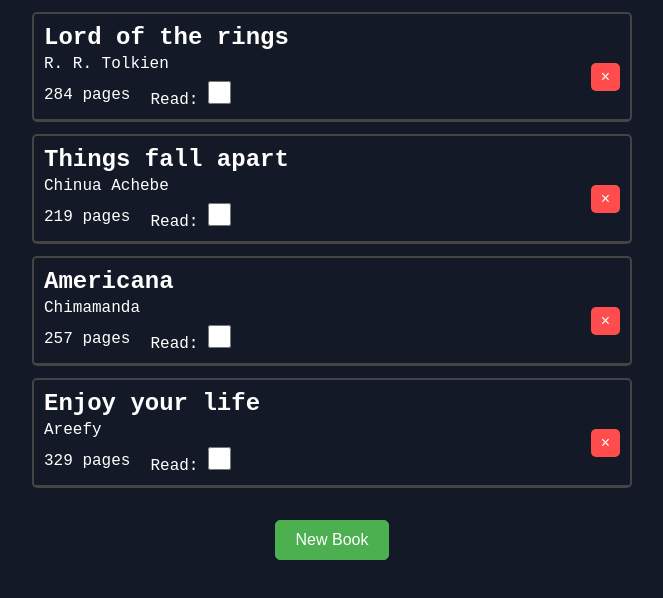
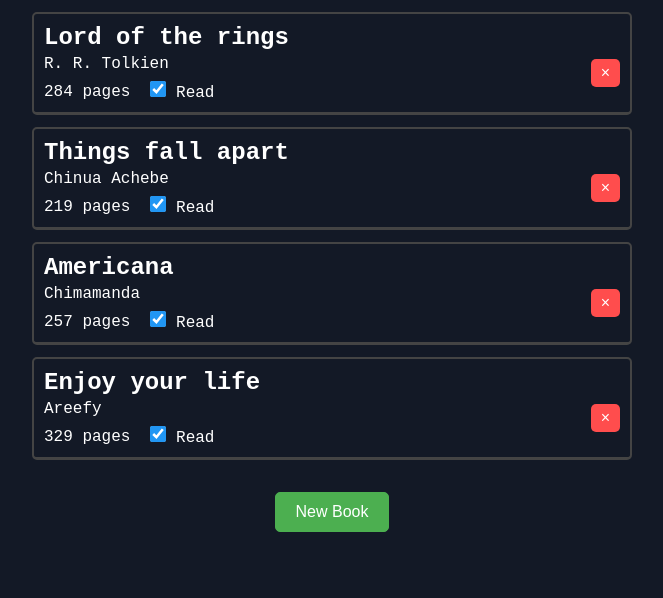
Before and after one commit to AbdullahiAtaurrahman/book_library, a plain HTML site: page app/index.html in a window 1280 px wide. Shown: the whole page, without its empty margins (308-971 px from the left). Drawn offline with Linux system fonts and the light colour scheme.

Commit message:
finish tasks, make read editable, books deletable

```diff
--- a/app/script.js
+++ b/app/script.js
@@ -18,8 +18,6 @@
 }
 
 function addBookToLibrary(title, author, pages, read) {
-  // take params, create a book then store it in the array
-
   const book = new Book(title, author, pages, read);
   myLibrary.push(book);
 }
@@ -43,10 +41,15 @@
           </div>
           <div class="book-info-2">
             <p class="pages">${book.pages} pages</p>
-            <p class="read">
-            <label for="read">Read:</label>
-            <input type="checkbox" name="read" id="read" />
-            </p>
+            <label class="read">
+              <input
+                class="read-checkbox"
+                type="checkbox"
+                data-id="${book.id}"
+                ${book.read === "Read" ? "checked" : ""}
+              />
+              Read
+            </label>
           </div>
          </div>
         <button class="delete-btn" data-id="${book.id}">&times;</button>`;
@@ -56,6 +59,16 @@
 }
 
 showBook();
+
+bookContainer.addEventListener("change", (event) => {
+  const readCheckbox = event.target.closest(".read-checkbox");
+  if (!readCheckbox) return;
+
+  const book = myLibrary.find((item) => item.id === readCheckbox.dataset.id);
+  if (book) {
+    book.read = readCheckbox.checked ? "Read" : "Not Read";
+  }
+});
 
 bookContainer.addEventListener("click", (event) => {
   const deleteButton = event.target.closest(".delete-btn");
--- a/app/style.css
+++ b/app/style.css
@@ -111,14 +111,12 @@
   font-size: 24px;
 }
 
-/* 1. Define the transition for both the open state and the backdrop */
 dialog,
 dialog::backdrop {
   transition: opacity 0.3s ease, transform 0.3s ease,
     display 0.3s ease allow-discrete, overlay 0.3s ease allow-discrete;
 }
 
-/* 2. The style when the modal is actively open */
 dialog[open] {
   opacity: 1;
   transform: scale(1);
@@ -128,7 +126,6 @@
   background-color: rgba(0, 0, 0, 0.5);
 }
 
-/* 3. The entry starting styles (prevents blinking when opening) */
 @starting-style {
   dialog[open] {
     opacity: 0;
@@ -139,7 +136,6 @@
   }
 }
 
-/* 4. The closed state (where it transitions TO when closing) */
 dialog {
   opacity: 0;
   transform: scale(0.9);
@@ -168,8 +164,8 @@
 
 input[type="checkbox"] {
   display: inline-block;
-  width: 23px;
-  height: 23px;
-  accent-color: #2196f3; /* Keeps the internal checkmark high quality */
+  width: 16px;
+  height: 16px;
+  accent-color: #2196f3;
   cursor: pointer;
 }
```
